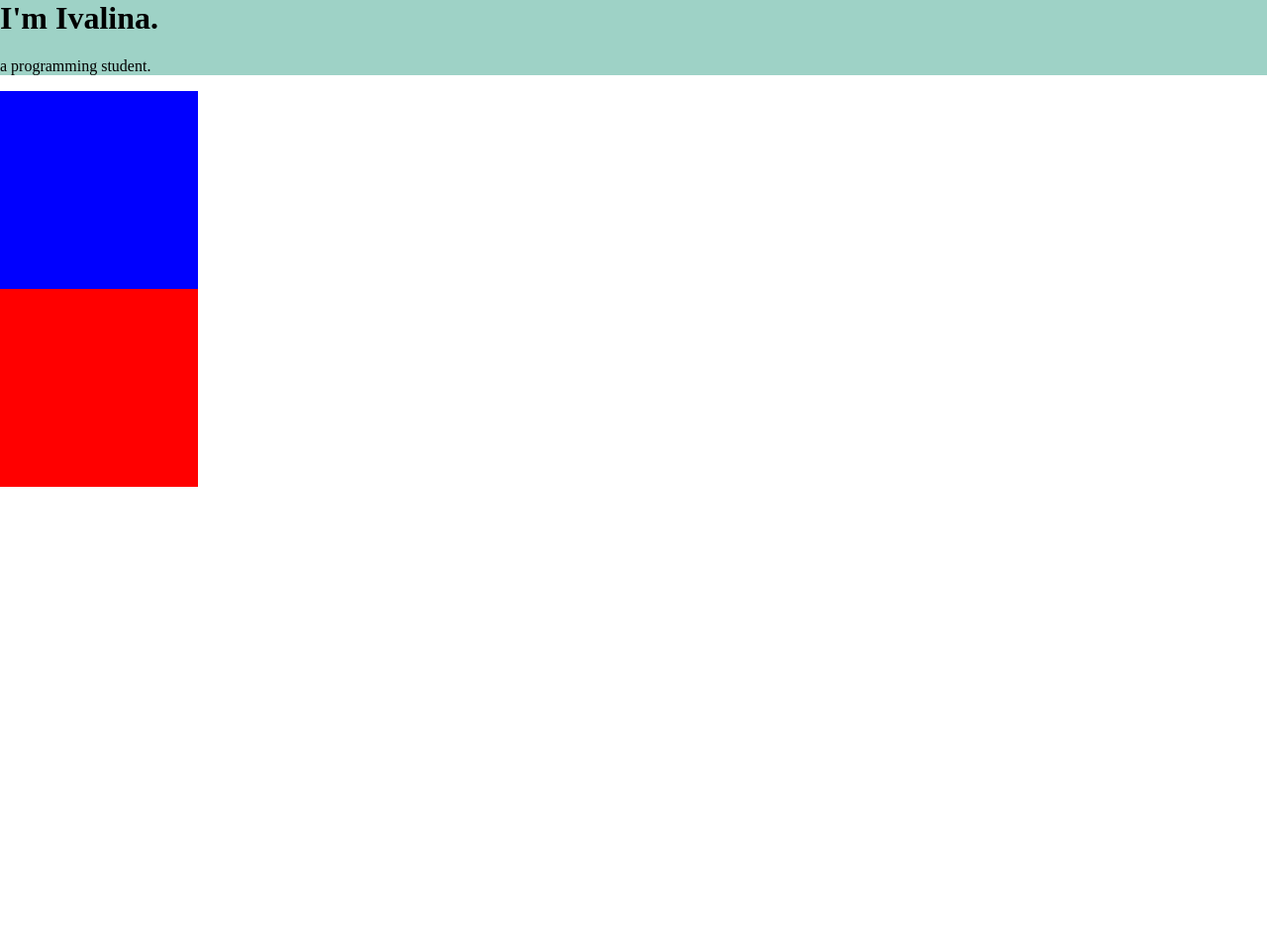
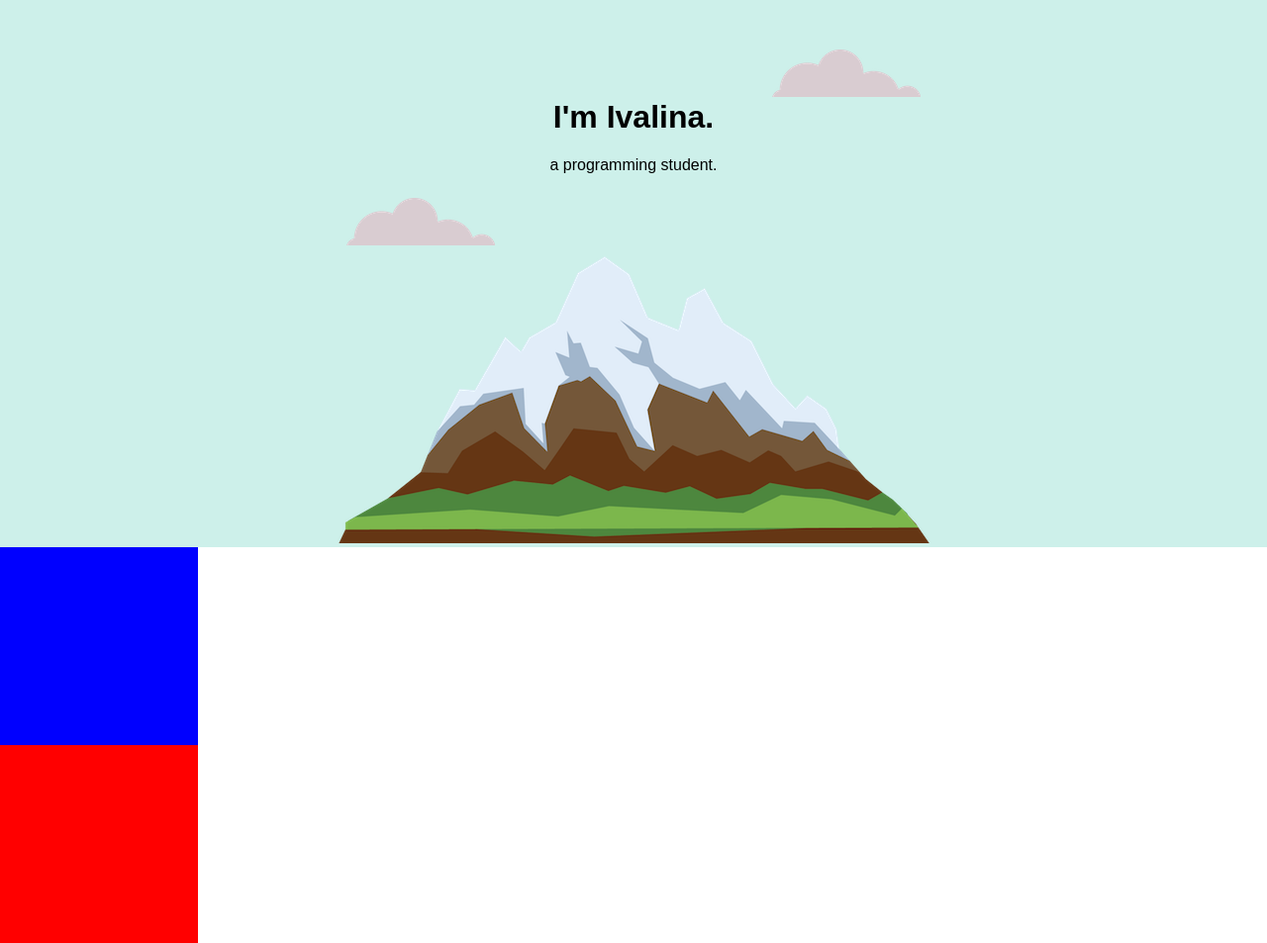
Before and after one commit to IvalinaNenova/Udemy-Courses, a plain HTML site: page Web Development Bootcamp/CSS - My Site/index.html in a window 1280 px wide. Shown: the whole page at 99% size. Before the commit the page ends 800 px from the top, so only its background shows below. Drawn offline with Linux system fonts and the light colour scheme.

Commit message:
Moved images

```diff
--- a/Web Development Bootcamp/CSS - My Site/css/styles.css
+++ b/Web Development Bootcamp/CSS - My Site/css/styles.css
@@ -1,23 +1,42 @@
-body{
+body {
   margin: 0;
+  text-align: center;
+  font-family: Arial, sans-serif;
+
 }
-h1{
-  margin-top: 0;
+
+h1 {
+  margin-top: 0px;
 }
-.top-container{
-  background-color: #9ED2C6;
-  border: 10px;
+
+.top-container {
+  background-color: #CDF0EA;
+  position: relative;
+  padding-top: 100px;
 }
-.middle-container{
+
+.middle-container {
   margin: 0;
   background-color: blue;
   height: 200px;
   width: 200px;
 }
 
-.bottom-container{
+.bottom-container {
   margin: 0;
   background-color: red;
   height: 200px;
   width: 200px;
 }
+
+.bottom-cloud {
+  position: absolute;
+  top: 200px;
+  left: 350px
+}
+
+.top-cloud {
+  position: absolute;
+  top: 50px;
+  right: 350px;
+}
--- a/Web Development Bootcamp/CSS - My Site/index.html
+++ b/Web Development Bootcamp/CSS - My Site/index.html
@@ -9,8 +9,12 @@
 
   <body>
     <div class="top-container">
+      <img class="top-cloud" src="images/cloud.png" alt="cloud-img">
       <h1>I'm Ivalina.</h1>
       <p>a programming student.</p>
+      <img class="bottom-cloud" src="images/cloud.png" alt="cloud-img">
+      <img src="images/mountain.png" alt="mountain-img">
+
     </div>
     <div class="middle-container">
 
```
